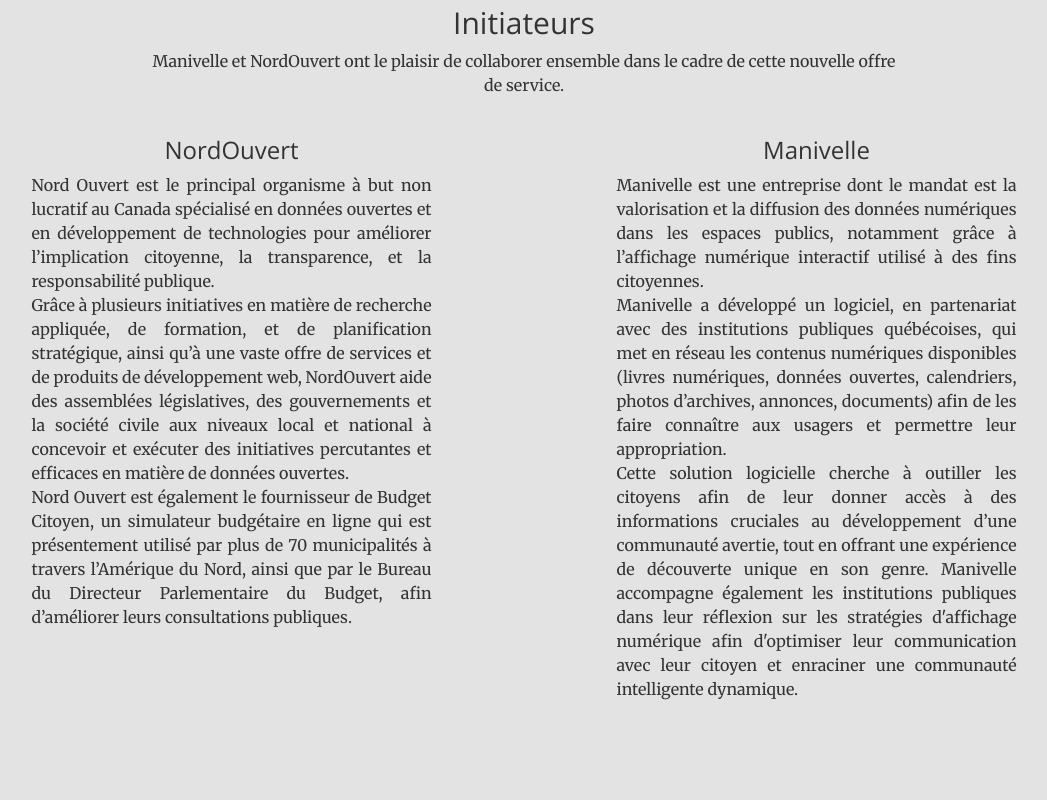
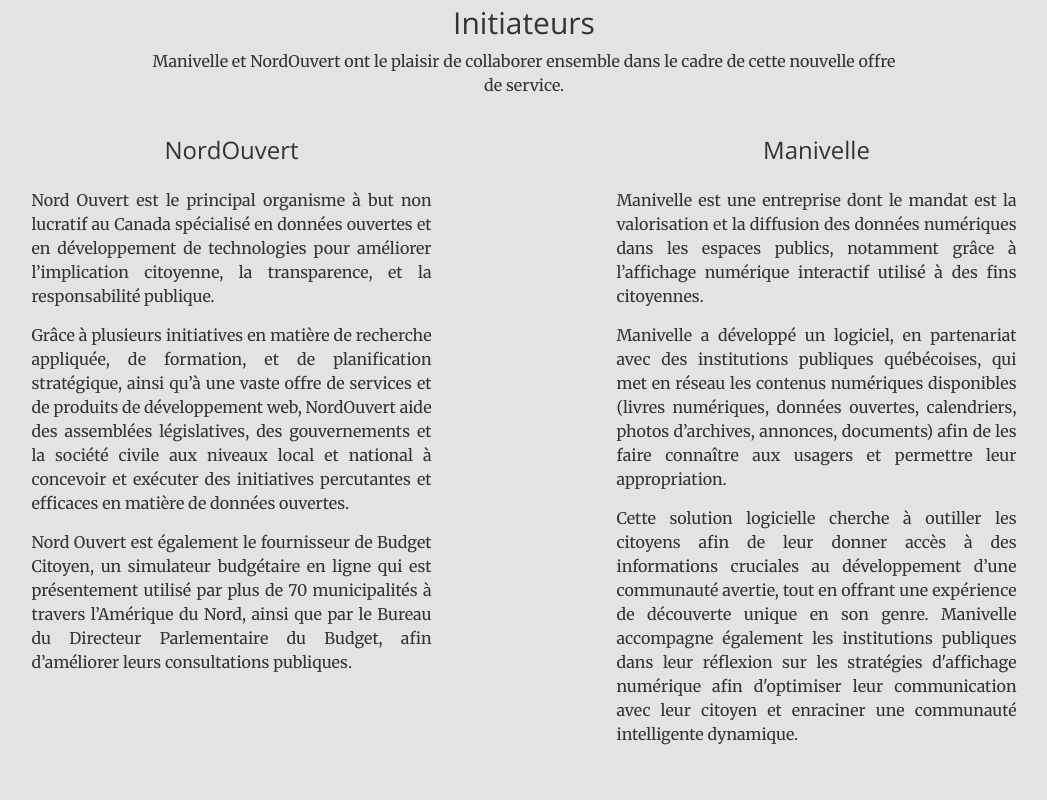
Before and after one commit to manivelleio/formationci, a website: page index.html in a window 1280 px wide. Shown: the part 2040-2840 px from the top of the page, without its empty margins (116-1163 px from the left). Drawn offline with nearby package versions, Linux system fonts and the light colour scheme.

Commit message:
Changement

```diff
--- a/css/formationci.css
+++ b/css/formationci.css
@@ -13,10 +13,12 @@
 .text-primary {
     color: #35478C;
 }
+
 .navbar-default .navbar-header .navbar-brand:focus, .navbar-default .navbar-header .navbar-brand {
     color: white;
 
 }
+
 .navbar-default .navbar-header .navbar-brand:focus, .navbar-default .navbar-header .navbar-brand:hover {
     color: #87CEEB;
 }
@@ -29,6 +31,7 @@
 .btn-primary {
     background-color: #35478C;
 }
+
 .btn-primary:hover, .btn-primary:active, .btn-primary:visited, .btn-primary:focus {
     background-color: #7FB2F0;
     border-color: #7FB2F0;
@@ -39,7 +42,7 @@
 }
 
 a {
-    color: #87CEEB;
+    color: #337ab7;
 }
 
 a:hover {
@@ -61,3 +64,11 @@
 .navbar-default .nav>li.active>a, .navbar-default .nav>li.active>a:focus {
     color : #87CEEB!important;
 }
+
+.text-justify{
+    padding-bottom: 15px;
+}
+
+#lg {
+    padding-bottom: 15px;
+}
--- a/index.html
+++ b/index.html
@@ -163,11 +163,12 @@
                 <div class="col-lg-6 col-md-6 text-center">
                     <div class="service-box">
 
-                        <h3>NordOuvert</h3>
-                        <p class="text-muted"> <p class= text-justify>Nord Ouvert est le principal organisme à but non lucratif au Canada spécialisé en données ouvertes et en développement de technologies pour améliorer l’implication citoyenne, la transparence, et la responsabilité publique. <p class="text-muted"> <p class= text-justify> Grâce à plusieurs initiatives en matière de recherche appliquée, de formation, et de planification stratégique, ainsi qu’à une vaste offre de services et de produits de développement web, NordOuvert aide des assemblées législatives, des gouvernements et la société civile aux niveaux local et national à concevoir et exécuter des initiatives percutantes et efficaces en matière de données ouvertes.
+                        <h3 id="lg">NordOuvert</h3>
+                        <p class="text-muted, text-justify">Nord Ouvert est le principal organisme à but non lucratif au Canada spécialisé en données ouvertes et en développement de technologies pour améliorer l’implication citoyenne, la transparence, et la responsabilité publique. </p>
 
+                        <p class="text-muted, text-justify">Grâce à plusieurs initiatives en matière de recherche appliquée, de formation, et de planification stratégique, ainsi qu’à une vaste offre de services et de produits de développement web, NordOuvert aide des assemblées législatives, des gouvernements et la société civile aux niveaux local et national à concevoir et exécuter des initiatives percutantes et efficaces en matière de données ouvertes. </p>
 
-                        <p class="text-muted"> <p class= text-justify>Nord Ouvert est également le fournisseur de Budget Citoyen, un simulateur budgétaire en ligne qui est présentement utilisé par plus de 70 municipalités à travers l’Amérique du Nord, ainsi que par le Bureau du Directeur Parlementaire du Budget, afin d’améliorer leurs consultations publiques.
+                        <p class="text-muted, text-justify">Nord Ouvert est également le fournisseur de Budget Citoyen, un simulateur budgétaire en ligne qui est présentement utilisé par plus de 70 municipalités à travers l’Amérique du Nord, ainsi que par le Bureau du Directeur Parlementaire du Budget, afin d’améliorer leurs consultations publiques.</p>
 
 
                         </p>
@@ -176,10 +177,12 @@
                 <div class="col-lg-6 col-md-6 text-center">
                     <div class="service-box">
 
-                        <h3>Manivelle</h3>
-                         <p class="text-muted"> <p class= text-justify> Manivelle est une entreprise dont le mandat est la valorisation et la diffusion des données numériques dans les espaces publics, notamment grâce à l’affichage numérique interactif utilisé à des fins citoyennes.
+                        <h3 id="lg">Manivelle</h3>
+                        <p class="text-muted, text-justify"> Manivelle est une entreprise dont le mandat est la valorisation et la diffusion des données numériques dans les espaces publics, notamment grâce à l’affichage numérique interactif utilisé à des fins citoyennes. </p>
 
-                        <p class="text-muted"> <p class= text-justify>Manivelle a développé un logiciel, en partenariat avec des institutions publiques québécoises, qui met en réseau les contenus numériques disponibles (livres numériques, données ouvertes, calendriers, photos d’archives, annonces, documents) afin de les faire connaître aux usagers et permettre leur appropriation. <p class="text-muted"> <p class= text-justify> Cette solution logicielle cherche à outiller les citoyens afin de leur donner accès à des informations cruciales au développement d’une communauté avertie, tout en offrant une expérience de découverte unique en son genre. Manivelle accompagne également les institutions publiques dans leur réflexion sur les stratégies d'affichage numérique afin d'optimiser leur communication avec leur citoyen et enraciner une communauté intelligente dynamique.  </p>
+                        <p class="text-muted, text-justify"> Manivelle a développé un logiciel, en partenariat avec des institutions publiques québécoises, qui met en réseau les contenus numériques disponibles (livres numériques, données ouvertes, calendriers, photos d’archives, annonces, documents) afin de les faire connaître aux usagers et permettre leur appropriation. </p>
+
+                        <p class="text-muted, text-justify"> Cette solution logicielle cherche à outiller les citoyens afin de leur donner accès à des informations cruciales au développement d’une communauté avertie, tout en offrant une expérience de découverte unique en son genre. Manivelle accompagne également les institutions publiques dans leur réflexion sur les stratégies d'affichage numérique afin d'optimiser leur communication avec leur citoyen et enraciner une communauté intelligente dynamique.  </p>
                     </div>
 
 
```
Also changed, not shown: img/portfolio/thumbnails/3.png, 1 other file.
